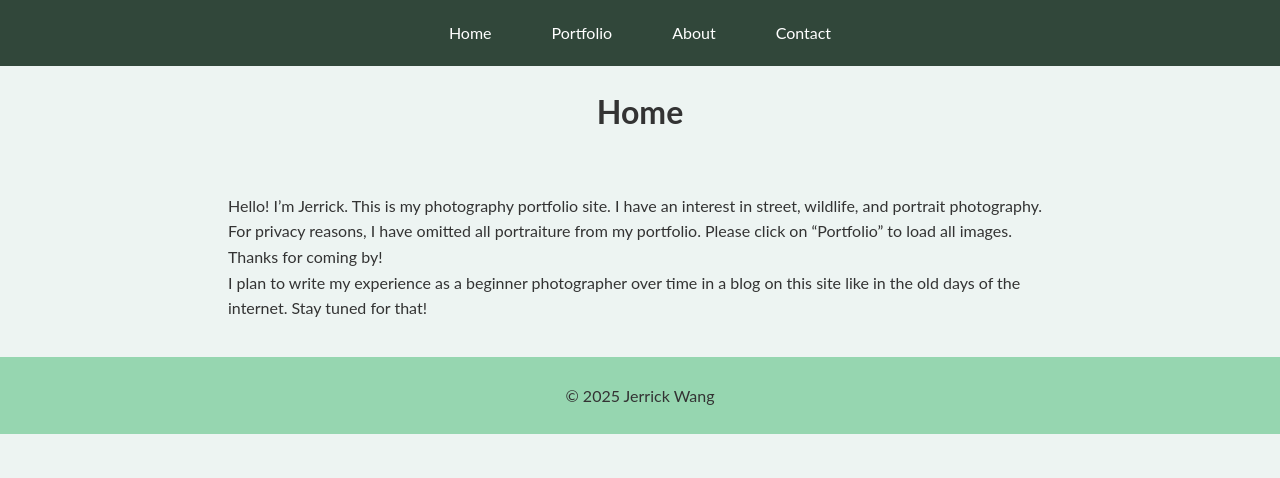
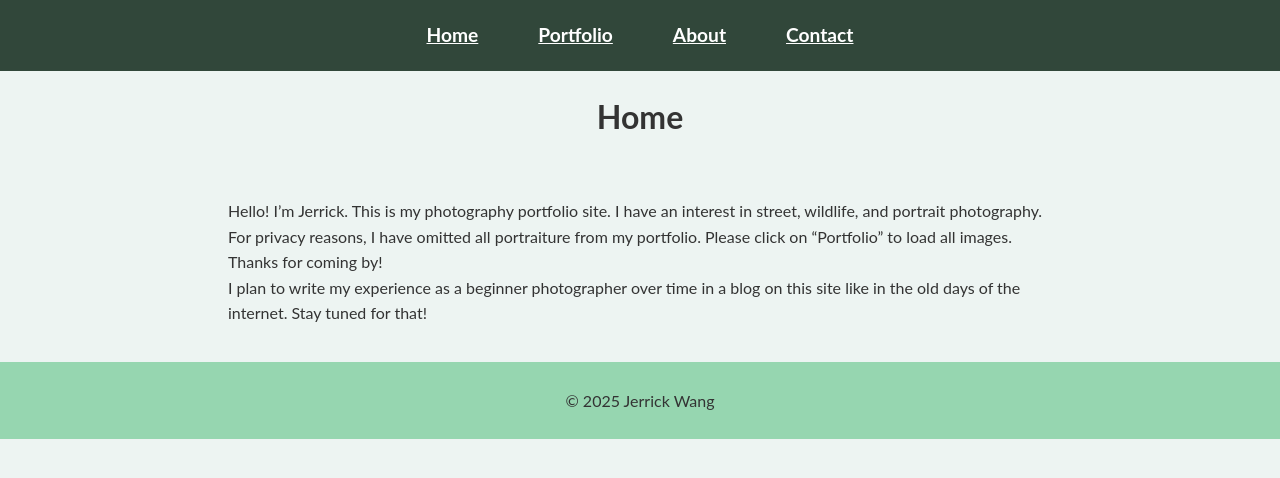
Before and after one commit to jerrickwang/jerrickwang.github.io, a Jekyll site: the page built from index.md, in a window 1280 px wide. Shown: the top 478 px of the page. Built offline with Jekyll 4.4.1, drawn with Linux system fonts in a browser that asks for light colours.

Commit message:
Update style.css

```diff
--- a/assets/css/style.css
+++ b/assets/css/style.css
@@ -54,6 +54,14 @@
 nav ul li a:hover {
   background: #000; /* Darker background on hover */
 }
+
+/* Style the active link in the navigation */
+nav ul li a.active {
+  font-weight: bold; /* Makes the current page link bold */
+  font-size: 1.2rem; /* Increases the font size of the current page link */
+  text-decoration: underline; /* Optional: Underline the active link */
+}
+
 
 /* Page title styling */
 header h1 {
```
